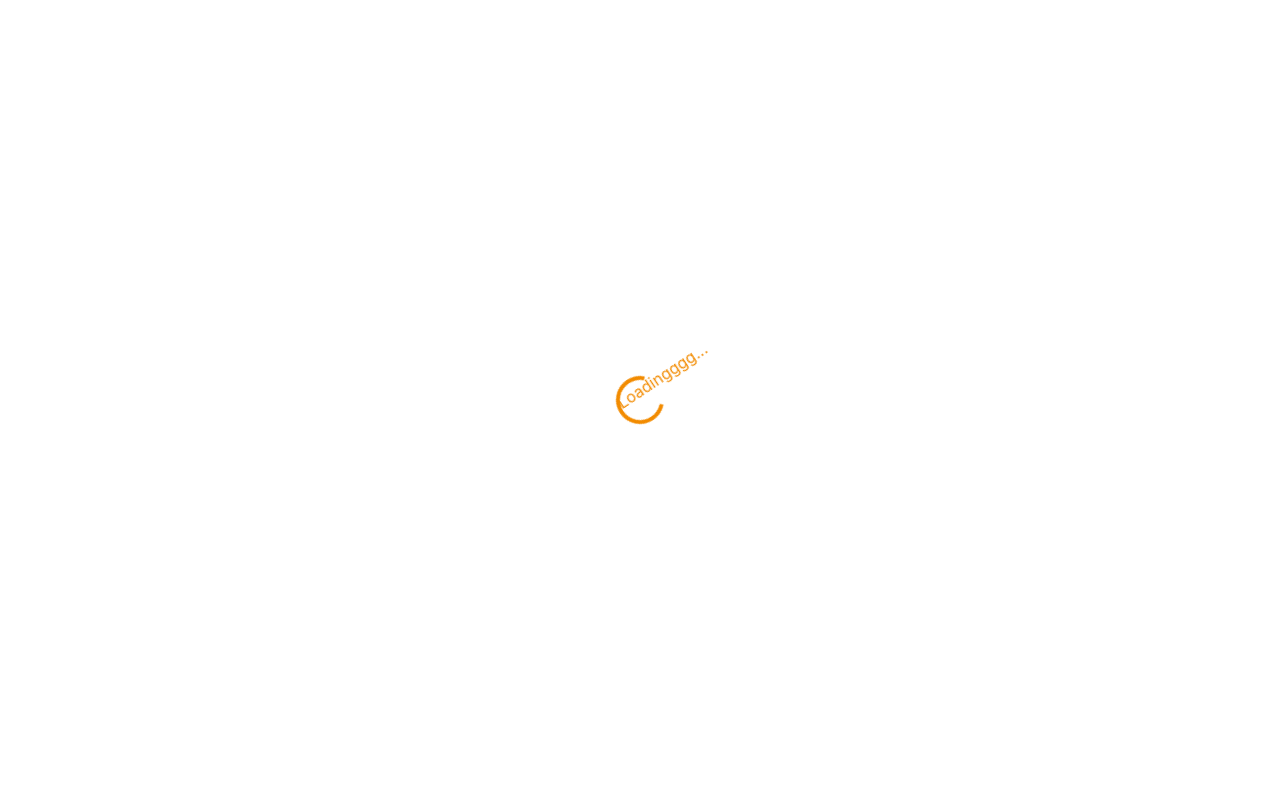
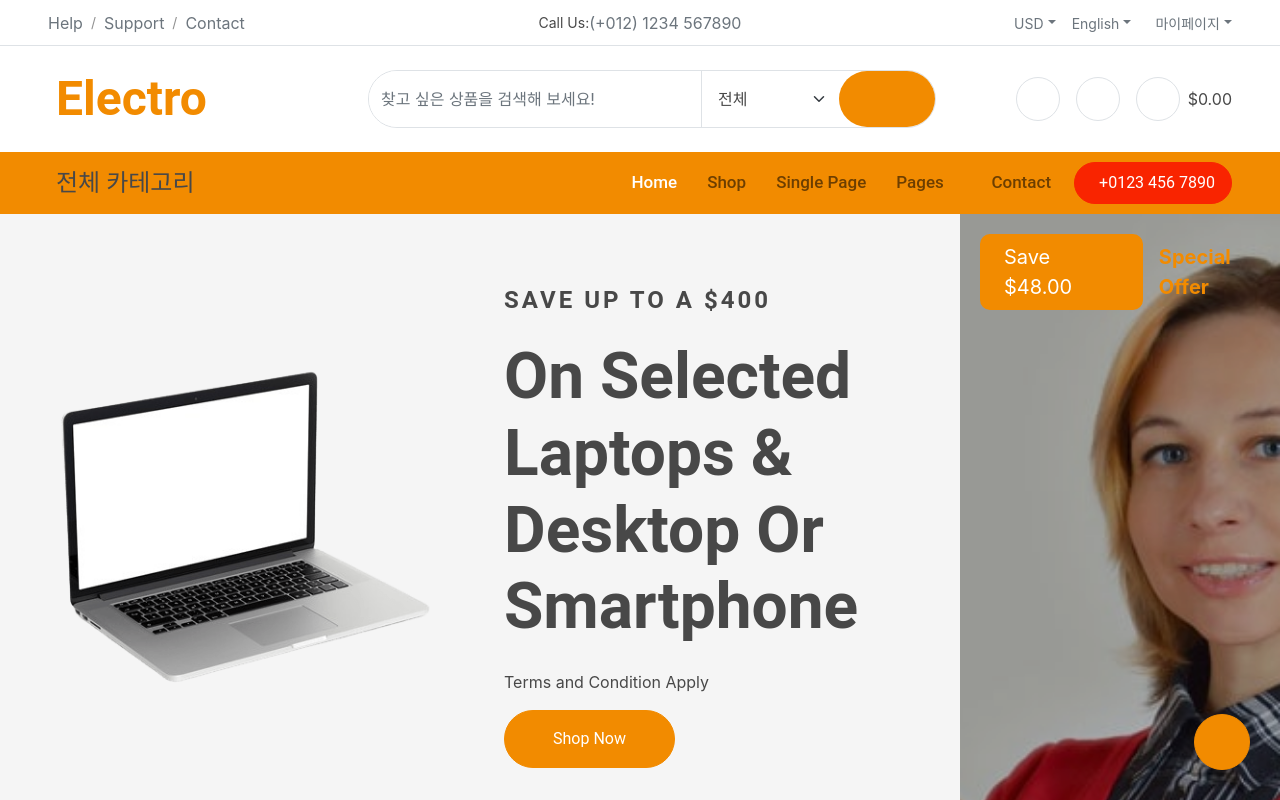
Before and after one commit to west-origin/clicki_react, a React (Create React App) app: page / in a window 1280 px wide. Shown: the top 800 px of the page. Built offline with nearby package versions, Linux system fonts and the light colour scheme.

Commit message:
form을 react방식으로 수정

```diff
--- a/src/App.js
+++ b/src/App.js
@@ -1,5 +1,6 @@
 import React from "react";
 import { Helmet } from "react-helmet";
+import SearchBar from "./components/SearchBar";
 
 function App() {
   return (
@@ -35,20 +36,7 @@ function App() {
         {/* Template Stylesheet */}
         <link href="css/style.css" rel="stylesheet" />
     </Helmet>
-  {/* Spinner Start */}
-  <div
-    id="spinner"
-    className="show bg-white position-fixed translate-middle w-100 vh-100 top-50 start-50 d-flex align-items-center justify-content-center"
-  >
-    <div
-      className="spinner-border text-primary"
-      style={{ width: "3rem", height: "3rem" }}
-      role="status"
-    >
-      <span className="sr-only">Loadingggg...</span>
-    </div>
-  </div>
-  {/* Spinner End */}
+
   {/* Topbar Start */}
   <div className="container-fluid px-5 d-none border-bottom d-lg-block">
     <div className="row gx-0 align-items-center">
@@ -185,52 +173,7 @@ function App() {
           </a>
         </div>
       </div>
-      <div className="col-md-4 col-lg-6 text-center">
-        <div className="position-relative ps-4">
-          <div className="d-flex border rounded-pill">
-            <form
-              action="/search"
-              method="get"
-              className="d-flex border rounded-pill align-items-center"
-            >
-              <input
-                className="form-control border-0 rounded-pill w-100 py-3"
-                type="text"
-                name="keyword"
-                placeholder="찾고 싶은 상품을 검색해 보세요!"
-              />
-              <select
-                className="form-select text-dark border-0 border-start rounded-0 p-3"
-                style={{ width: 200 }}
-              >
-                <option value="All Category">전체</option>
-                <option value="Pest Control-2">패션의류/잡화</option>
-                <option value="Pest Control-3">뷰티</option>
-                <option value="Pest Control-4">출산/유아동</option>
-                <option value="Pest Control-5">식품</option>
-                <option value="Pest Control-6">주방용품</option>
-                <option value="Pest Control-7">생활용품</option>
-                <option value="Pest Control-8">홈인테리어</option>
-                <option value="Pest Control-9">가전디지털</option>
-                <option value="Pest Control-10">스포츠/레저</option>
-                <option value="Pest Control-5">자동차용품</option>
-                <option value="Pest Control-5">도서/음반/DVD</option>
-                <option value="Pest Control-5">완구/취미</option>
-                <option value="Pest Control-5">문구/오피스</option>
-                <option value="Pest Control-5">반려동물용품</option>
-                <option value="Pest Control-5">헬스/건강식품</option>
-              </select>
-              <button
-                type="submit"
-                className="btn btn-primary rounded-pill py-3 px-5"
-                style={{ border: 0 }}
-              >
-                <i className="fas fa-search" />
-              </button>
-            </form>
-          </div>
-        </div>
-      </div>
+      <SearchBar />
       <div className="col-md-4 col-lg-3 text-center text-lg-end">
         <div className="d-inline-flex align-items-center">
           <a
--- /dev/null
+++ b/src/components/SearchBar.js
@@ -0,0 +1,34 @@
+import React from "react";
+
+function SearchBar() {
+  return (
+    <div className="col-md-4 col-lg-6 text-center">
+        <div class="position-relative ps-4">
+        <div class="d-flex border rounded-pill">
+            <input class="form-control border-0 rounded-pill w-100 py-3" type="text" data-bs-target="#dropdownToggle123" placeholder="찾고 싶은 상품을 검색해 보세요!"/>
+            <select class="form-select text-dark border-0 border-start rounded-0 p-3" style={{width: 200}}>
+                <option value="All Category">전체</option>
+                <option value="Pest Control-2">패션의류/잡화</option>
+                <option value="Pest Control-3">뷰티</option>
+                <option value="Pest Control-4">출산/유아동</option>
+                <option value="Pest Control-5">식품</option>
+                <option value="Pest Control-6">주방용품</option>
+                <option value="Pest Control-7">생활용품</option>
+                <option value="Pest Control-8">홈인테리어</option>
+                <option value="Pest Control-9">가전디지털</option>
+                <option value="Pest Control-10">스포츠/레저</option>
+                <option value="Pest Control-5">자동차용품</option>
+                <option value="Pest Control-5">도서/음반/DVD</option>
+                <option value="Pest Control-5">완구/취미</option>
+                <option value="Pest Control-5">문구/오피스</option>
+                <option value="Pest Control-5">반려동물용품</option>
+                <option value="Pest Control-5">헬스/건강식품</option>
+                </select>
+                <button type="button" class="btn btn-primary rounded-pill py-3 px-5" style={{border: 0}}><i class="fas fa-search"></i></button>
+            </div>
+        </div>
+    </div>
+  );
+}
+
+export default SearchBar;
```
